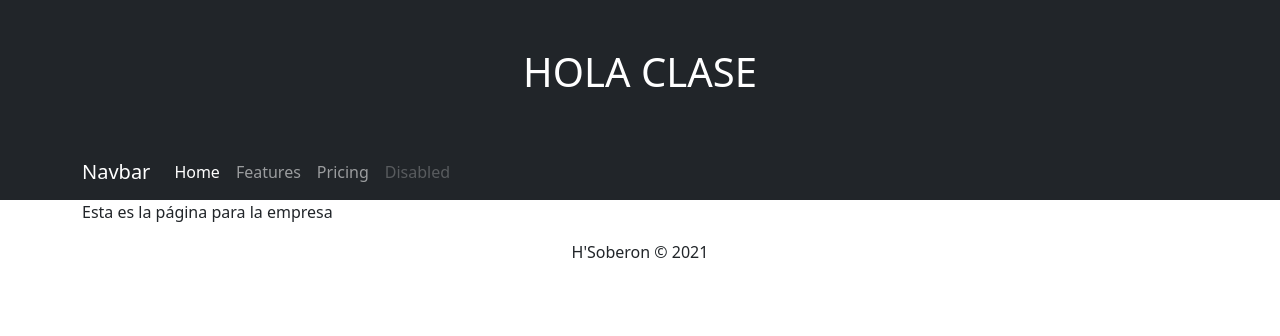
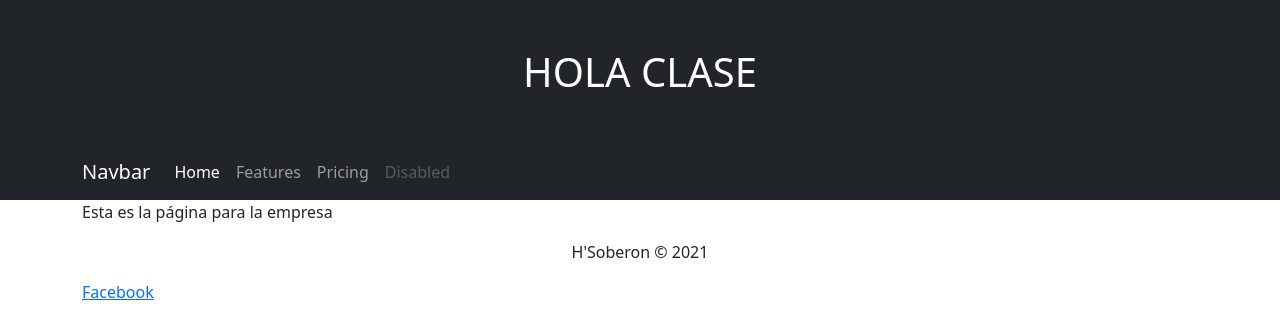
Before and after one commit to hsoberon/ALGARROBOS-LA-53, a plain HTML site: page index.html in a window 1280 px wide. Drawn offline with nearby package versions, Linux system fonts and the light colour scheme.

Commit message:
Redes sociales
Se inicia las redes sociales hay mucho por hacer

```diff
--- a/index.html
+++ b/index.html
@@ -42,6 +42,9 @@
   <footer>
     <div class="container">
       <p class="text-center">H'Soberon © 2021</p>
+      <div class="redes-sociales">
+        <a href="facebook.com">Facebook</a>
+      </div>
     </div>
   </footer>
 
```
